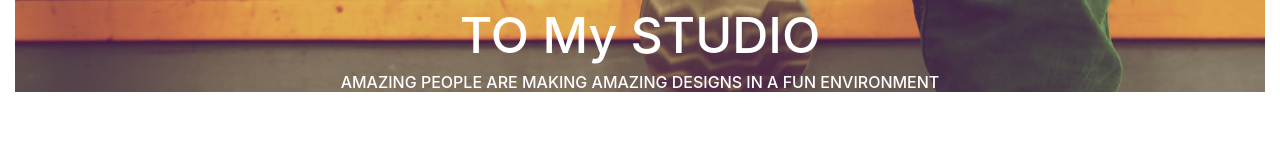
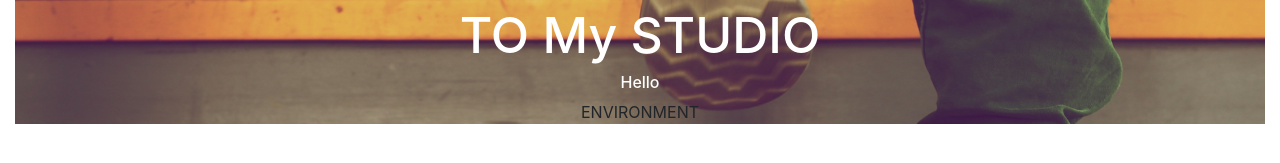
Before and after one commit to Adelice/Delani-Studio, a plain HTML site: page index.html in a window 1280 px wide. Shown: the part 159-322 px from the top of the page. Drawn offline with Linux system fonts and the light colour scheme.

Commit message:
change h6

```diff
--- a/index.html
+++ b/index.html
@@ -14,7 +14,7 @@
         <img src="assets/logo/logo.png" alt="logo" class="mx-auto d-block">
         <h1 class="text-white text-center welcome h-text">Welcome</h1>
         <h1 class="text-white text-center delani h-text">TO My  STUDIO</h1>
-        <h6 class="text-white text-center text h-text smaller-text">AMAZING PEOPLE ARE MAKING AMAZING DESIGNS IN A FUN
+        <h6 class="text-white text-center text h-text smaller-text">Hello</h6>
             ENVIRONMENT</h6>
 
     </div>
```
